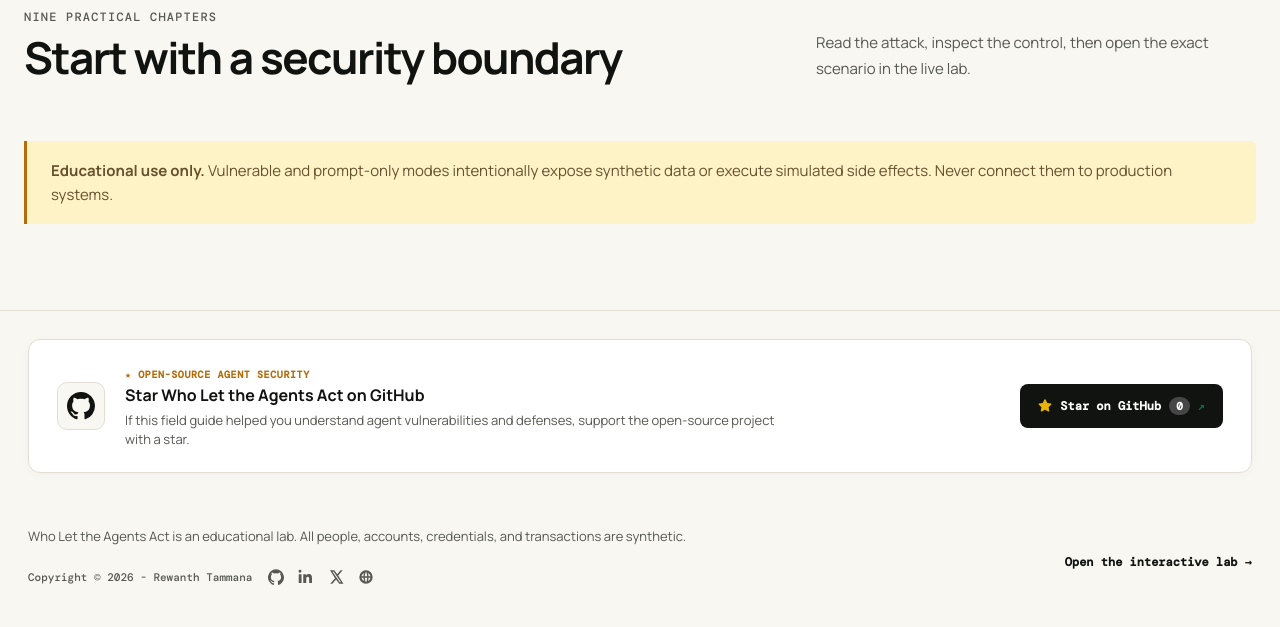
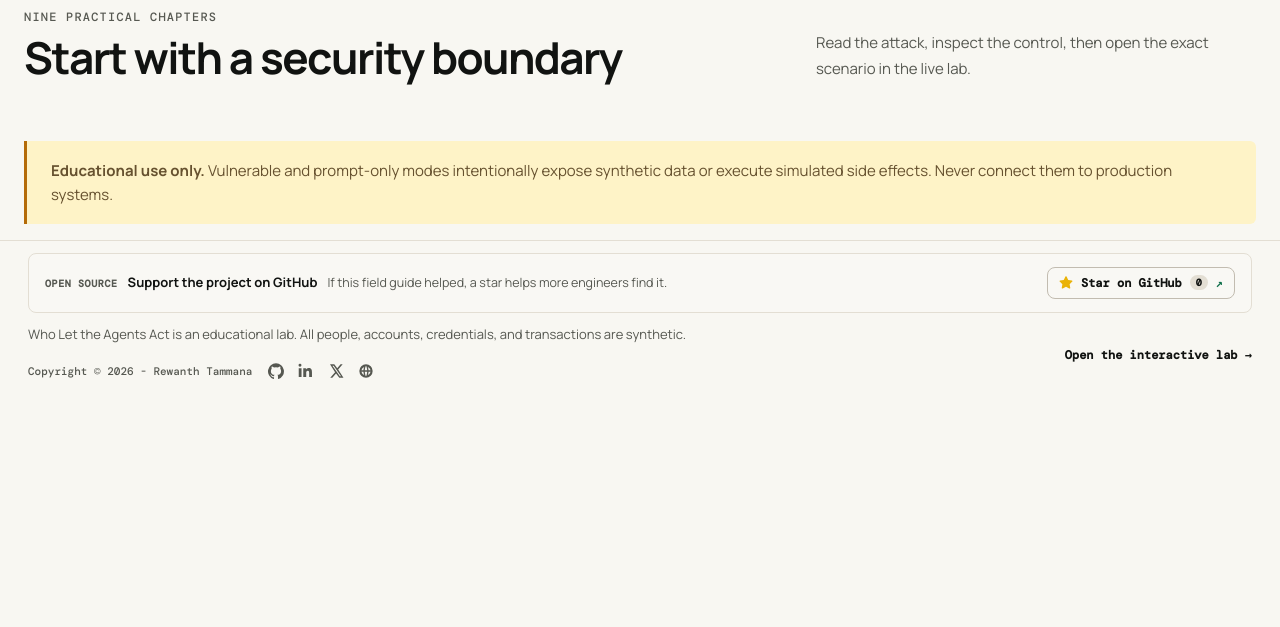
Before and after one commit to rewanthtammana/Who-Let-The-Agents-Act, a FastAPI app: page /blog in a window 1280 px wide. Shown: the part 739-1366 px from the top of the page. After the commit the page ends 1118 px from the top, so only its background shows below. Run offline with FastAPI, Linux system fonts and the light colour scheme; data that the repository does not hold is empty; parts of the project's set-up code (start-up, migrations or seed data) failed here and were passed over.

Commit message:
Fix padding

```diff
--- a/app.py
+++ b/app.py
@@ -36,10 +36,10 @@ from scenarios.registry import DATABASE, INJECTION_ROOT, SCENARIOS
 ROOT = Path(__file__).resolve().parent
 PUBLIC_SITE_ROOT = "https://rewanthtammana.com/who-let-the-agents-act"
 PUBLIC_ASSET_ORIGIN = "https://who-let-the-agents-act.rewanthtammana.com"
-APP_STYLESHEET_VERSION = "20260915-mobile-console1"
-BLOG_ASSET_VERSION = "20260915-mobile-guide2"
+APP_STYLESHEET_VERSION = "20260915-mobile-console2"
+BLOG_ASSET_VERSION = "20260915-mobile-guide5"
 SITE_HEADER_ASSET_VERSION = "20260915-unified1"
-GITHUB_CALLOUT_ASSET_VERSION = "20260915-callout4"
+GITHUB_CALLOUT_ASSET_VERSION = "20260915-callout6"
 SESSION_ROOT = ROOT / ".sessions"
 SESSION_COOKIE = "who_let_the_agents_act_session"
 SESSION_TTL_SECONDS = int(os.getenv("SESSION_TTL_SECONDS", str(30 * 60)))
--- a/static/blog.css
+++ b/static/blog.css
@@ -373,7 +373,7 @@ a { color: inherit; }
 }
 .safety-note {
   width: min(1240px, calc(100% - 48px));
-  margin: 36px auto 86px;
+  margin: 36px auto 16px;
   padding: 18px 24px;
   border-left: 3px solid var(--amber);
   border-radius: 0 var(--radius-sm) var(--radius-sm) 0;
@@ -1328,11 +1328,11 @@ blockquote {
 
 /* Footer */
 .docs-footer {
-  padding: 28px;
+  padding: 12px 28px 18px;
   display: flex;
   justify-content: space-between;
   align-items: center;
-  gap: 28px;
+  gap: 10px 24px;
   border-top: 1px solid var(--line);
   color: var(--muted);
   font-size: 0.8125rem;
@@ -1341,23 +1341,27 @@ blockquote {
 .docs-footer .github-community-card {
   flex: 1 0 100%;
   width: 100%;
+  padding: 13px 16px;
 }
 .docs-footer-copy {
   display: grid;
-  gap: 4px;
+  gap: 6px;
 }
 .docs-footer .copyright {
   font: 500 0.6875rem "DM Mono", monospace;
 }
 .docs-footer p { margin: 0; }
 .docs-footer a {
-  min-height: 44px;
+  min-height: 32px;
   display: inline-flex;
   align-items: center;
   color: var(--ink);
   font: 600 0.75rem "DM Mono", monospace;
   text-decoration: none;
   white-space: nowrap;
+}
+.docs-footer .github-community-star-btn {
+  min-height: 0;
 }
 .docs-footer a:hover {
   color: var(--green);
@@ -1633,7 +1637,7 @@ blockquote {
   .docs-footer {
     flex-direction: column;
     align-items: flex-start;
-    padding: 24px 16px;
+    padding: 12px 16px 18px;
   }
   .mobile-toc nav {
     grid-template-columns: 1fr;
--- a/static/github-callout.css
+++ b/static/github-callout.css
@@ -256,44 +256,36 @@
 /* 3. In-Page Community Support Banner / Card */
 .github-community-section {
   width: 100%;
-  margin: 40px auto 20px;
+  margin: 28px auto 0;
 }
 
 .github-community-card {
   display: flex;
   align-items: center;
   justify-content: space-between;
-  gap: 24px;
-  padding: 22px 28px;
-  border-radius: 12px;
+  gap: 18px;
+  padding: 13px 16px;
+  border-radius: 8px;
   border: 1px solid var(--line);
-  background: var(--panel);
-  box-shadow: 0 2px 10px rgba(0, 0, 0, 0.03);
-  transition: border-color 0.2s ease, box-shadow 0.2s ease;
+  background: color-mix(in srgb, var(--paper) 82%, var(--panel));
+  box-shadow: none;
+  transition: border-color 0.2s ease, background-color 0.2s ease;
 }
 
 .github-community-card:hover {
   border-color: var(--line-strong);
-  box-shadow: 0 4px 16px rgba(0, 0, 0, 0.06);
+  box-shadow: none;
 }
 
 .github-community-left {
   display: flex;
   align-items: center;
-  gap: 20px;
+  gap: 12px;
   min-width: 0;
 }
 
 .github-community-icon {
-  width: 48px;
-  height: 48px;
-  border-radius: 10px;
-  background: var(--paper);
-  border: 1px solid var(--line);
-  display: grid;
-  place-items: center;
-  color: var(--ink);
-  flex-shrink: 0;
+  display: none;
 }
 
 .github-community-icon svg {
@@ -304,6 +296,10 @@
 
 .github-community-body {
   min-width: 0;
+  display: flex;
+  align-items: baseline;
+  gap: 10px;
+  flex-wrap: wrap;
 }
 
 .github-community-eyebrow {
@@ -311,19 +307,19 @@
   font: 600 10px/1 "DM Mono", monospace;
   letter-spacing: .06em;
   text-transform: uppercase;
-  color: var(--amber);
-  margin-bottom: 5px;
+  color: var(--muted);
+  margin-bottom: 0;
 }
 
 .github-community-title {
-  margin: 0 0 5px;
-  font: 700 16px/1.3 "Manrope", sans-serif;
+  margin: 0;
+  font: 650 13px/1.35 "Manrope", sans-serif;
   color: var(--ink);
 }
 
 .github-community-desc {
   margin: 0;
-  font: 400 13px/1.5 "Manrope", sans-serif;
+  font: 400 12.5px/1.45 "Manrope", sans-serif;
   color: var(--muted);
   max-width: 660px;
 }
@@ -336,23 +332,25 @@
   display: inline-flex;
   align-items: center;
   gap: 8px;
-  padding: 10px 18px;
+  padding: 7px 11px;
   border-radius: 8px;
-  background: var(--ink);
-  color: var(--panel);
-  font: 600 12.5px/1.2 "DM Mono", monospace;
+  border: 1px solid var(--line-strong);
+  background: transparent;
+  color: var(--ink);
+  font: 600 11px/1.2 "DM Mono", monospace;
   text-decoration: none;
-  transition: transform 0.15s ease, box-shadow 0.15s ease, background-color 0.15s ease;
+  transition: border-color 0.15s ease, color 0.15s ease, background-color 0.15s ease;
   white-space: nowrap;
 }
 
 .docs-footer .github-community-star-btn {
-  color: var(--panel);
+  color: var(--ink);
 }
 
 .github-community-star-btn:hover {
-  transform: translateY(-2px);
-  box-shadow: 0 6px 18px rgba(0, 0, 0, 0.14);
+  border-color: var(--ink);
+  background: var(--panel);
+  box-shadow: none;
 }
 
 .github-community-star-btn svg {
@@ -362,11 +360,11 @@
 }
 
 .github-community-star-pill {
-  background: rgba(255, 255, 255, 0.22);
-  padding: 2px 7px;
+  background: var(--line);
+  padding: 1px 6px;
   border-radius: 9999px;
   font-weight: 700;
-  font-size: 11px;
+  font-size: 10px;
 }
 
 .github-community-star-arrow {
--- a/static/styles.css
+++ b/static/styles.css
@@ -45,7 +45,7 @@ button, textarea { font: inherit; }
 .status { display: flex; align-items: center; gap: 14px; color: var(--green); font: 500 11px DM Mono, monospace; text-align: right; white-space: nowrap; flex-shrink: 0; }
 .theme-toggle { min-height: 32px; padding: 7px 9px; border: 1px solid var(--line); color: var(--muted); background: transparent; font: 500 10px DM Mono, monospace; letter-spacing: .04em; cursor: pointer; white-space: nowrap; flex-shrink: 0; }
 .theme-toggle:hover, .theme-toggle[aria-pressed="true"] { color: var(--ink); border-color: var(--line-strong); background: var(--panel); }
-main { width: min(1480px, calc(100% - 40px)); margin: 0 auto; padding: 34px 0 72px; }
+main { width: min(1480px, calc(100% - 40px)); margin: 0 auto; padding: 34px 0 24px; }
 .hero { display: flex; justify-content: space-between; align-items: start; gap: 24px; margin-bottom: 24px; }
 .hero-actions { display: flex; flex-direction: column; align-items: flex-end; gap: 8px; min-width: 150px; }
 .scenario-focused .scenario-library { display: none; }
--- a/templates/blog.html
+++ b/templates/blog.html
@@ -88,15 +88,15 @@
       <div class="loading" role="status">Loading the field guide…</div>
     </main>
     <footer class="docs-footer">
-      <div class="github-community-card" style="margin-bottom: 24px;">
+      <div class="github-community-card">
         <div class="github-community-left">
           <div class="github-community-icon" aria-hidden="true">
             <svg viewBox="0 0 16 16" fill="currentColor"><path d="M8 0C3.58 0 0 3.58 0 8c0 3.54 2.29 6.53 5.47 7.59.4.07.55-.17.55-.38 0-.19-.01-.82-.01-1.49-2.01.37-2.53-.49-2.69-.94-.09-.23-.48-.94-.82-1.13-.28-.15-.68-.52-.01-.53.63-.01 1.08.58 1.23.82.72 1.21 1.87.87 2.33.66.07-.52.28-.87.51-1.07-1.78-.2-3.64-.89-3.64-3.95 0-.87.31-1.59.82-2.15-.08-.2-.36-1.02.08-2.12 0 0 .67-.21 2.2.82.64-.18 1.32-.27 2-.27.68 0 1.36.09 2 .27 1.53-1.04 2.2-.82 2.2-.82.44 1.1.16 1.92.08 2.12.51.56.82 1.27.82 2.15 0 3.07-1.87 3.75-3.65 3.95.29.25.54.73.54 1.48 0 1.07-.01 1.93-.01 2.2 0 .21.15.46.55.38A8.013 8.013 0 0016 8c0-4.42-3.58-8-8-8z"/></svg>
           </div>
           <div class="github-community-body">
-            <span class="github-community-eyebrow">★ OPEN-SOURCE AGENT SECURITY</span>
-            <h3 class="github-community-title">Star Who Let the Agents Act on GitHub</h3>
-            <p class="github-community-desc">If this field guide helped you understand agent vulnerabilities and defenses, support the open-source project with a star.</p>
+            <span class="github-community-eyebrow">OPEN SOURCE</span>
+            <h3 class="github-community-title">Support the project on GitHub</h3>
+            <p class="github-community-desc">If this field guide helped, a star helps more engineers find it.</p>
           </div>
         </div>
         <div class="github-community-actions">
--- a/templates/index.html
+++ b/templates/index.html
@@ -242,9 +242,9 @@
               <svg viewBox="0 0 16 16" fill="currentColor"><path d="M8 0C3.58 0 0 3.58 0 8c0 3.54 2.29 6.53 5.47 7.59.4.07.55-.17.55-.38 0-.19-.01-.82-.01-1.49-2.01.37-2.53-.49-2.69-.94-.09-.23-.48-.94-.82-1.13-.28-.15-.68-.52-.01-.53.63-.01 1.08.58 1.23.82.72 1.21 1.87.87 2.33.66.07-.52.28-.87.51-1.07-1.78-.2-3.64-.89-3.64-3.95 0-.87.31-1.59.82-2.15-.08-.2-.36-1.02.08-2.12 0 0 .67-.21 2.2.82.64-.18 1.32-.27 2-.27.68 0 1.36.09 2 .27 1.53-1.04 2.2-.82 2.2-.82.44 1.1.16 1.92.08 2.12.51.56.82 1.27.82 2.15 0 3.07-1.87 3.75-3.65 3.95.29.25.54.73.54 1.48 0 1.07-.01 1.93-.01 2.2 0 .21.15.46.55.38A8.013 8.013 0 0016 8c0-4.42-3.58-8-8-8z"/></svg>
             </div>
             <div class="github-community-body">
-              <span class="github-community-eyebrow">★ OPEN-SOURCE AGENT SECURITY</span>
-              <h3 class="github-community-title">Star Who Let the Agents Act on GitHub</h3>
-              <p class="github-community-desc">If this lab helped you understand agentic vulnerabilities and defense-in-depth, give us a star on GitHub. It helps this free educational lab reach more engineers.</p>
+              <span class="github-community-eyebrow">OPEN SOURCE</span>
+              <h3 class="github-community-title">Support the project on GitHub</h3>
+              <p class="github-community-desc">If this lab helped, a star helps more engineers find it.</p>
             </div>
           </div>
           <div class="github-community-actions">
```
Also changed, not shown: other parts of static/github-callout.css (+11 -11 lines).
